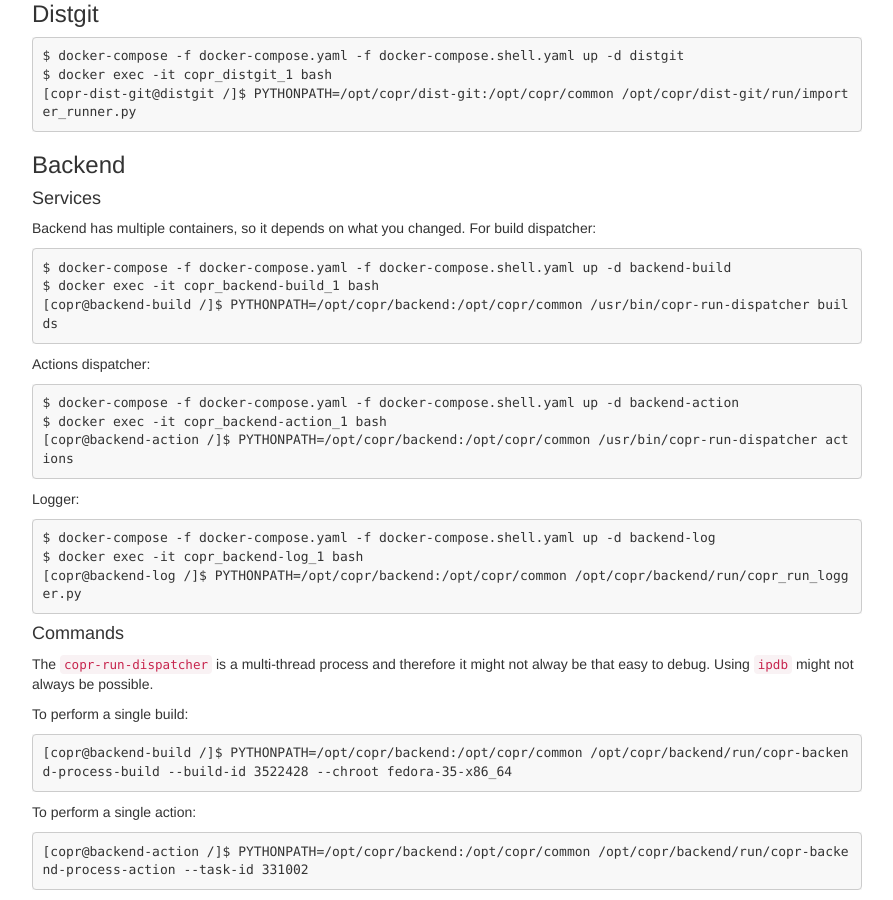
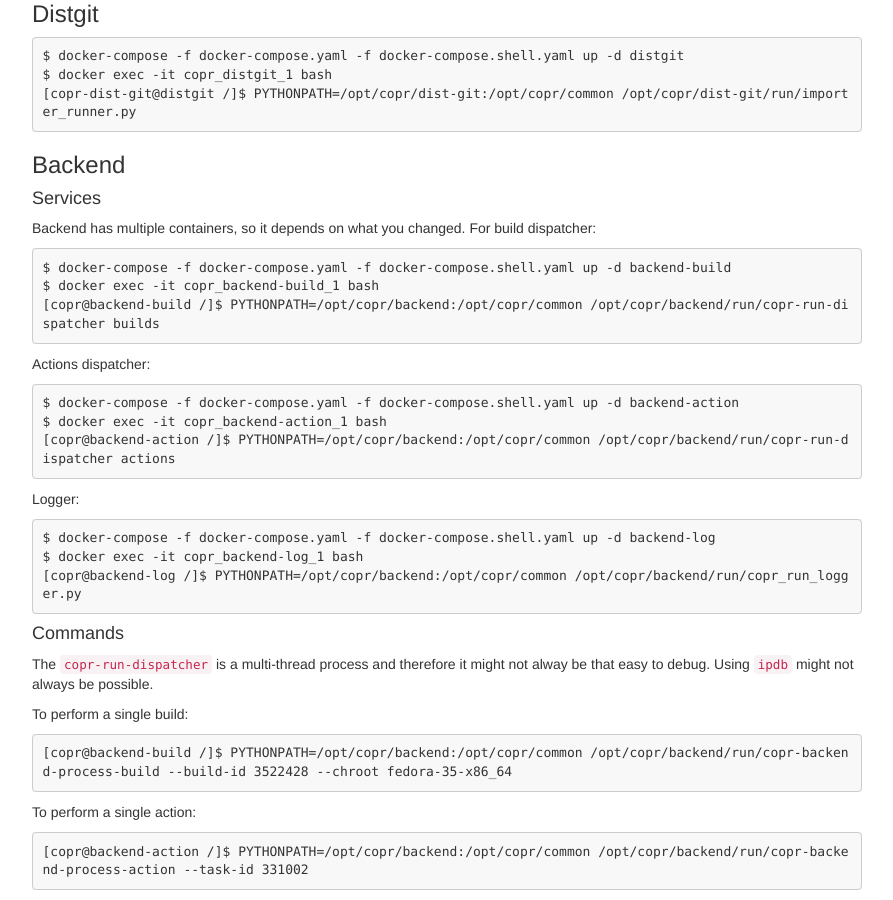
Before and after one commit to FrostyX/frostyx.github.io, a Jekyll site: the page built from _posts/2020-12-31-copr-docker-compose-without-supervisord.md, in a window 1280 px wide and 900 px high, scrolled down 1991 px. Shown: the whole window, without its empty margins (193-1086 px from the left). Built offline with Jekyll 4.4.1, drawn with Linux system fonts in a browser that asks for light colours; nearby versions of some CDN libraries; comment, search, counter and statistics services are not loaded.

Commit message:
Use /opt/copr instead of /usr

````diff
--- a/_posts/2020-12-31-copr-docker-compose-without-supervisord.md
+++ b/_posts/2020-12-31-copr-docker-compose-without-supervisord.md
@@ -150,7 +150,7 @@
 ```
 $ docker-compose -f docker-compose.yaml -f docker-compose.shell.yaml up -d backend-build
 $ docker exec -it copr_backend-build_1 bash
-[copr@backend-build /]$ PYTHONPATH=/opt/copr/backend:/opt/copr/common /usr/bin/copr-run-dispatcher builds
+[copr@backend-build /]$ PYTHONPATH=/opt/copr/backend:/opt/copr/common /opt/copr/backend/run/copr-run-dispatcher builds
 ```
 
 Actions dispatcher:
@@ -158,7 +158,7 @@
 ```
 $ docker-compose -f docker-compose.yaml -f docker-compose.shell.yaml up -d backend-action
 $ docker exec -it copr_backend-action_1 bash
-[copr@backend-action /]$ PYTHONPATH=/opt/copr/backend:/opt/copr/common /usr/bin/copr-run-dispatcher actions
+[copr@backend-action /]$ PYTHONPATH=/opt/copr/backend:/opt/copr/common /opt/copr/backend/run/copr-run-dispatcher actions
 ```
 
 Logger:
````
